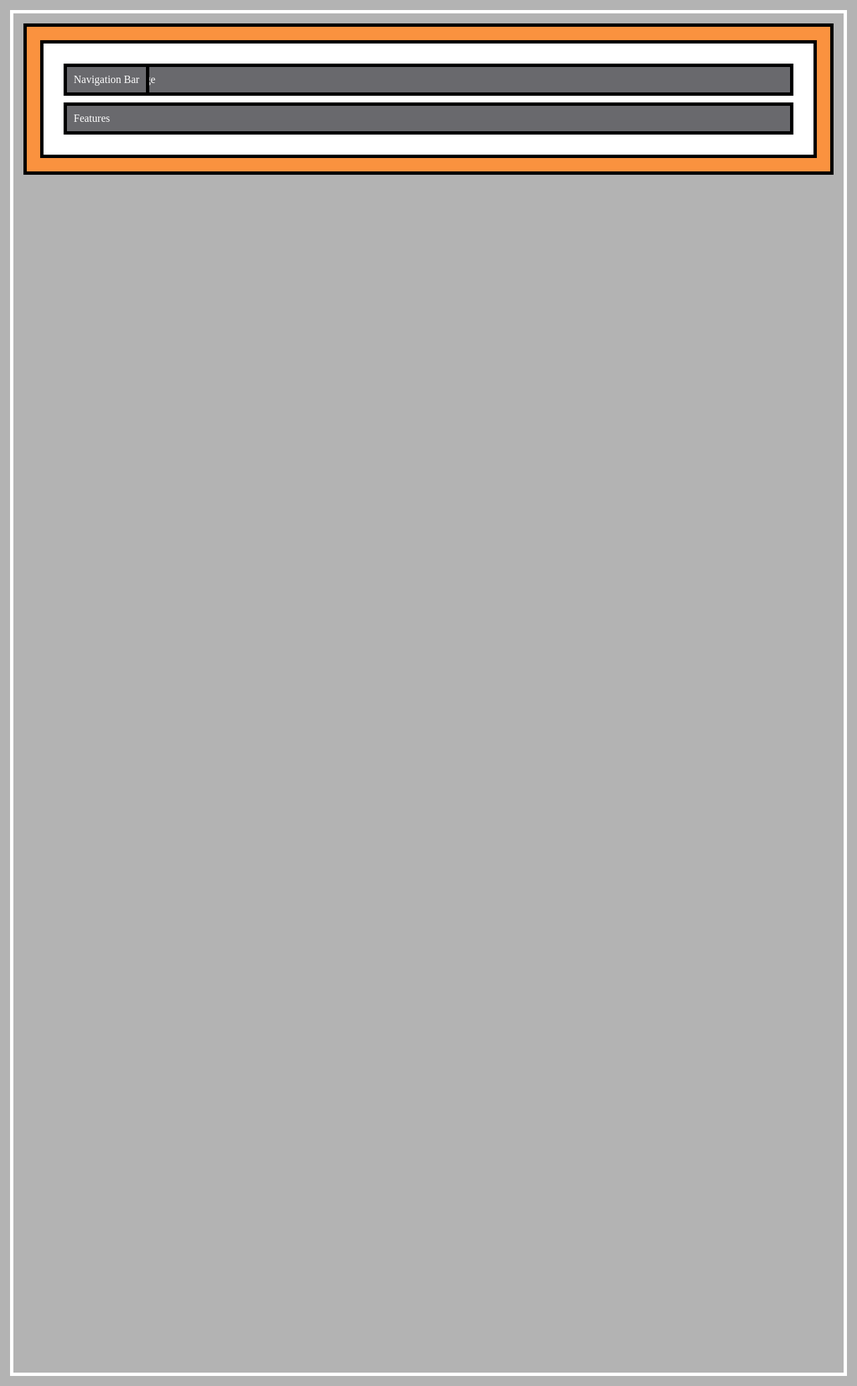
After one commit to Sujeet-Mahto/learning_css, a FastAPI app: page /position in a window 1280 px wide. The commit adds this page. Shown: the whole page at 67% size. Run offline with FastAPI, Linux system fonts and the light colour scheme.

Commit message:
some progress

```diff
--- a/main.py
+++ b/main.py
@@ -1,18 +1,24 @@
-from dotenv import load_dotenv
-from flask import Flask, render_template
-
-load_dotenv()
-
-app = Flask(__name__)
-
-@app.route("/")
-def home():
-    return render_template("index.html")
-
-@app.route("/packages")
-def packages():
-    return render_template("packages.html")
+from fastapi import FastAPI
+from fastapi.staticfiles import StaticFiles
+from fastapi.templating import Jinja2Templates
+from fastapi.requests import Request
 
 
-if __name__ == "__main__":
-    app.run(debug=True)
+app = FastAPI()
+app.mount("/static", StaticFiles(directory="static/"), "static")
+templates = Jinja2Templates(directory="templates")
+
+
+@app.get("/")
+async def home(request: Request):
+    return templates.TemplateResponse("index.html", {"request": request})
+
+
+@app.get("/packages")
+async def packages(request: Request):
+    return templates.TemplateResponse("packages.html", {"request": request})
+
+
+@app.get("/position")
+async def position(request: Request):
+    return templates.TemplateResponse("position/index.html", {"request": request})
--- /dev/null
+++ b/static/position/main.css
@@ -0,0 +1,33 @@
+html {
+    background: #b3b3b3;
+    padding: 15px;
+    border: 5px solid white;
+    margin: 15px;
+    height: 2000px;
+}
+
+body {
+    background: #fa923f;
+    padding: 20px;
+    border: 5px solid black;
+    margin: 0;
+}
+
+.parent {
+    background: white;
+    padding: 20px;
+    border: 5px solid black;
+    margin: 0;
+}
+
+.parent div {
+    background: rgb(105, 105, 109);
+    color: white;
+    padding: 10px;
+    border: 5px solid black;
+    margin: 10px;
+}
+
+.parent .child-1 {
+    position: fixed;
+}
--- a/templates/base.html
+++ b/templates/base.html
@@ -4,10 +4,10 @@
     <meta charset="UTF-8">
     <meta http-equiv="X-UA-Compatible" content="ie=edge">
     <title>uHost</title>
-    <link rel="shortcut icon" href="{{ url_for('static', filename='favicon.png') }}">
+    <link rel="shortcut icon" href="static/favicon.png">
     <link href="https://fonts.googleapis.com/css?family=Anton" rel="stylesheet">
     <link href="https://fonts.googleapis.com/css?family=Montserrat:400,700" rel="stylesheet">
-    <link rel="stylesheet" href="{{ url_for('static', filename='base.css') }}">
+    <link rel="stylesheet" href="static/base.css">
     {% block head %}
     {% endblock %}
   </head>
--- a/templates/index.html
+++ b/templates/index.html
@@ -1,7 +1,7 @@
 {% extends "base.html" %}
 
 {% block head %}
-<link rel="stylesheet" href="{{ url_for('static', filename='main.css') }}">
+<link rel="stylesheet" href="static/main.css">
 {% endblock %}
 
 {% block content %}
--- a/templates/packages.html
+++ b/templates/packages.html
@@ -1,13 +1,15 @@
 {% extends "base.html" %}
 
 {% block head %}
-<link rel="stylesheet" href="{{ url_for('static', filename='packages.css') }}">
+<link rel="stylesheet" href="static/packages.css">
 {% endblock %}
 
 {% block content %}
+<div class="bg-image"></div>
 <div class="plans">
   <section class="plan">
     <a href="#">
+      <h2 class="recommended-badge">RECOMMENDED</h2>
       <h1 class="plan-heading">Our PLUS Plan</h1>
       <h2 class="plan__h2">The most popular choice of our customers.</h2>
       <p class="plan-text">Benefit from increased storage and faster support to ensure that your mission-critical data and applications
--- /dev/null
+++ b/templates/position/index.html
@@ -0,0 +1,16 @@
+<!DOCTYPE html>
+<html lang="en">
+    <head>
+        <meta charset="UTF-8">
+        <meta http-equiv="X-UA-Compatible" content="ie=edge">
+        <link rel="stylesheet" href="static/position/main.css">
+        <title>Position</title>
+    </head>
+    <body>
+        <div class="parent">
+            <div class="child-1">Navigation Bar</div>
+            <div class="child-2">Background Image</div>
+            <div class="child-3">Features</div>
+        </div>
+    </body>
+</html>
```
Also changed, not shown: requirements.txt (+11 -4 lines), static/base.css (+7 -1 lines), static/packages.css (+28 -3 lines), static/._plans-background.jpg (added).
